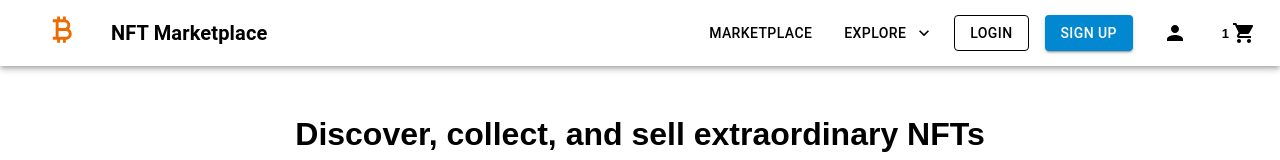
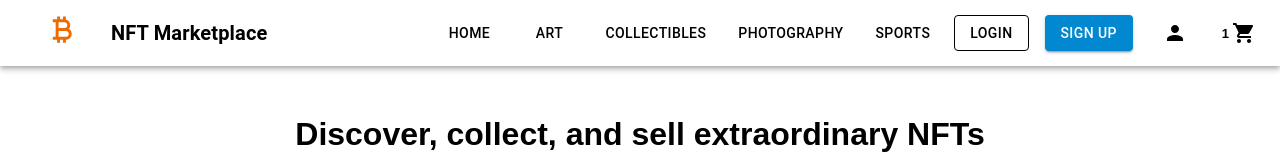
Before and after one commit to lcfede/eStore-federico-lanza-castelli, a React (Create React App) app: page / in a window 1280 px wide. Shown: the top 160 px of the page. Built offline with nearby package versions, Linux system fonts and the light colour scheme; no server answers.

Commit message:
refactor estilos y navbar

```diff
--- a/src/components/Item.jsx
+++ b/src/components/Item.jsx
@@ -33,7 +33,7 @@ export const Item = ({product}) => {
         <Grid item xs={12} sm={6} md={3} key={id}>
             <Card sx={{ maxWidth: 345 }} className="animate__animated animate__fadeIn">
                 <Link to={`/item/${product.id}`}>
-                    <CardActionArea>
+                    <CardActionArea style={{display: 'inline-block'}}>
                         <img src={image} height={350} width={300} />
                         <CardContent>
                             <Typography gutterBottom variant="h5" component="div" className={classes.content}>
--- a/src/components/Navbar.jsx
+++ b/src/components/Navbar.jsx
@@ -48,9 +48,22 @@ import { Link } from 'react-router-dom';
           </Typography>
           <Stack direction='row' spacing={2} className="navbar__items">
             <Link to="/">
-              <Button color='inherit'>Marketplace</Button>
+              <Button color='inherit'>Home</Button>
             </Link>
-            <Button
+            <Link to="/category/jewelery">
+              <Button color='inherit'>Art</Button>
+            </Link>
+            <Link to="/category/electronics">
+              <Button color='inherit'>Collectibles</Button>
+            </Link>
+            <Link to="/category/men's clothing">
+              <Button color='inherit'>Photography</Button>
+            </Link>
+            <Link to="/category/women's clothing">
+              <Button color='inherit'>Sports</Button>
+            </Link>
+
+            {/* <Button
               color='inherit'
               id='resources-button'
               aria-controls={open ? 'resources-menu' : undefined}
@@ -59,7 +72,7 @@ import { Link } from 'react-router-dom';
               endIcon={<KeyboardArrowDownIcon />}
               onClick={handleClick}>
               Explore
-            </Button>
+            </Button> */}
             {/* <Link to="/about">
               <Button color='inherit'>About</Button>
             </Link> */}
@@ -69,8 +82,9 @@ import { Link } from 'react-router-dom';
             <Link to="/signup">
               <Button color='info' variant="contained">Sign up</Button>
             </Link>
+
           </Stack>
-          <Menu
+          {/* <Menu
             id='resources-menu'
             anchorEl={anchorEl}
             open={open}
@@ -101,7 +115,7 @@ import { Link } from 'react-router-dom';
             <MenuItem onClick={handleClose}>
             <Link to="/category/women's clothing">Sports</Link>
             </MenuItem>
-          </Menu>
+          </Menu> */}
           <IconButton
             size='large'
             edge='start'
```
